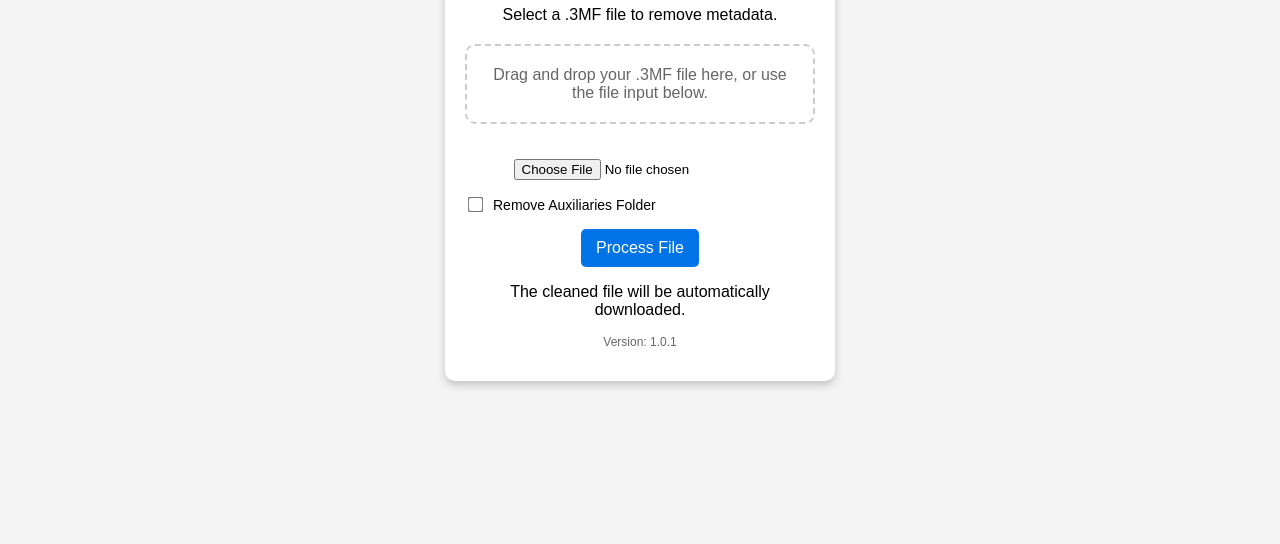
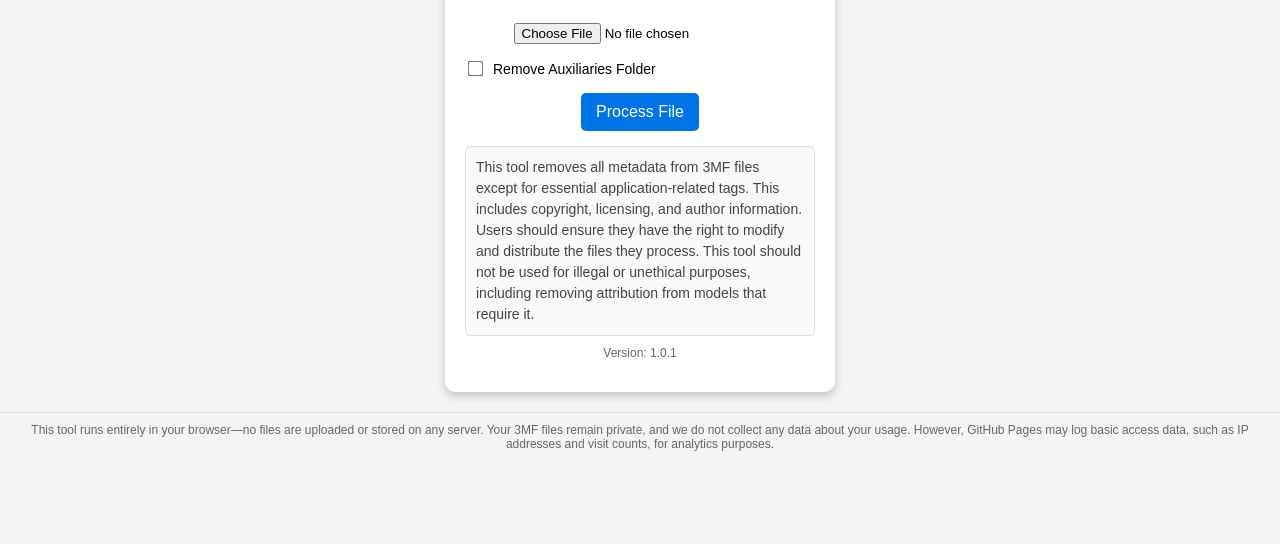
Before and after one commit to tscott98/3MF-anon, a plain HTML site: page index.html in a window 1280 px wide. Shown: the part 256-800 px from the top of the page. Drawn offline with nearby package versions, Linux system fonts and the light colour scheme.

Commit message:
add disclaimers and messages

```diff
--- a/index.html
+++ b/index.html
@@ -5,7 +5,7 @@
     <meta name="viewport" content="width=device-width, initial-scale=1.0">
     <title>3MF Metadata Cleaner</title>
     <script defer src="https://cdnjs.cloudflare.com/ajax/libs/jszip/3.10.1/jszip.min.js"></script>
-    <script defer src="app.js"></script> <!-- Remove version query parameter -->
+    <script defer src="app.js"></script>
     <script defer>
         document.addEventListener("DOMContentLoaded", () => {
             const versionElement = document.querySelector(".version");
@@ -85,21 +85,47 @@
             margin-top: 10px;
             font-weight: bold;
         }
+        #disclaimer {
+            font-size: 14px;
+            color: #444;
+            text-align: left;
+            line-height: 1.5;
+            background-color: #f9f9f9;
+            padding: 10px;
+            border: 1px solid #ddd;
+            border-radius: 5px;
+            margin-top: 15px;
+        }
+        #footer {
+            font-size: 12px;
+            color: #666;
+            text-align: center;
+            margin-top: 20px;
+            padding: 10px;
+            border-top: 1px solid #ddd;
+        }
     </style>
 </head>
 <body>
     <div class="container">
         <h1>3MF Metadata Cleaner</h1>
-        <p>Select a .3MF file to remove metadata.</p>
-        <div id="dropZone">Drag and drop your .3MF file here, or use the file input below.</div>
+        <div id="dropZone">Drop your .3MF file here</div>
         <div id="fileNameDisplay"></div>
         <input type="file" id="fileInput" accept=".3mf">
         <label>
             <input type="checkbox" id="removeAuxiliaries"> Remove Auxiliaries Folder
         </label>
         <button class="button" id="processFile">Process File</button>
-        <p>The cleaned file will be automatically downloaded.</p>
+        <div id="disclaimer">
+            This tool removes all metadata from 3MF files except for essential application-related tags.
+            This includes copyright, licensing, and author information. Users should ensure they have the
+            right to modify and distribute the files they process. This tool should not be used for
+            illegal or unethical purposes, including removing attribution from models that require it.
+        </div>
         <p class="version"></p> <!-- Remove hardcoded version -->
     </div>
+    <footer id="footer">
+        This tool runs entirely in your browser—no files are uploaded or stored on any server. Your 3MF files remain private, and we do not collect any data about your usage. However, GitHub Pages may log basic access data, such as IP addresses and visit counts, for analytics purposes.
+    </footer>
 </body>
 </html>
```
